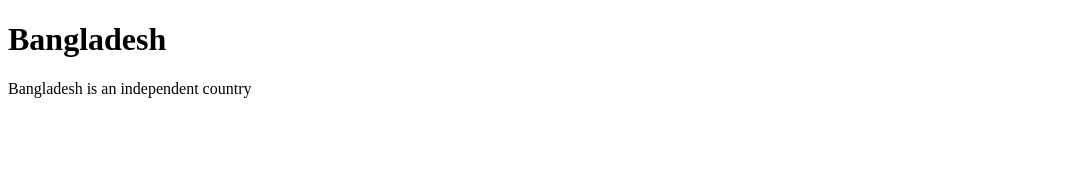
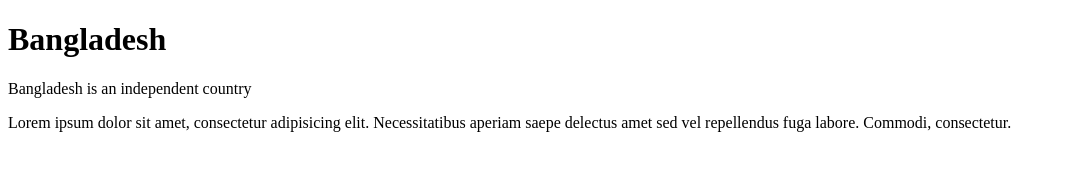
Before and after one commit to asaduzzaman23/Practice_1, a plain HTML site: page index.html in a window 1280 px wide. Shown: the whole page, without its empty margins (0-1066 px from the left). Drawn offline with Linux system fonts and the light colour scheme.

Commit message:
add a p tag

```diff
--- a/index.html
+++ b/index.html
@@ -8,6 +8,7 @@
 <body>
 <h1>Bangladesh</h1>
 <p>Bangladesh is an independent country</p>
+<p>Lorem ipsum dolor sit amet, consectetur adipisicing elit. Necessitatibus aperiam saepe delectus amet sed vel repellendus fuga labore. Commodi, consectetur.</p>
 
 </body>
 </html>
```
